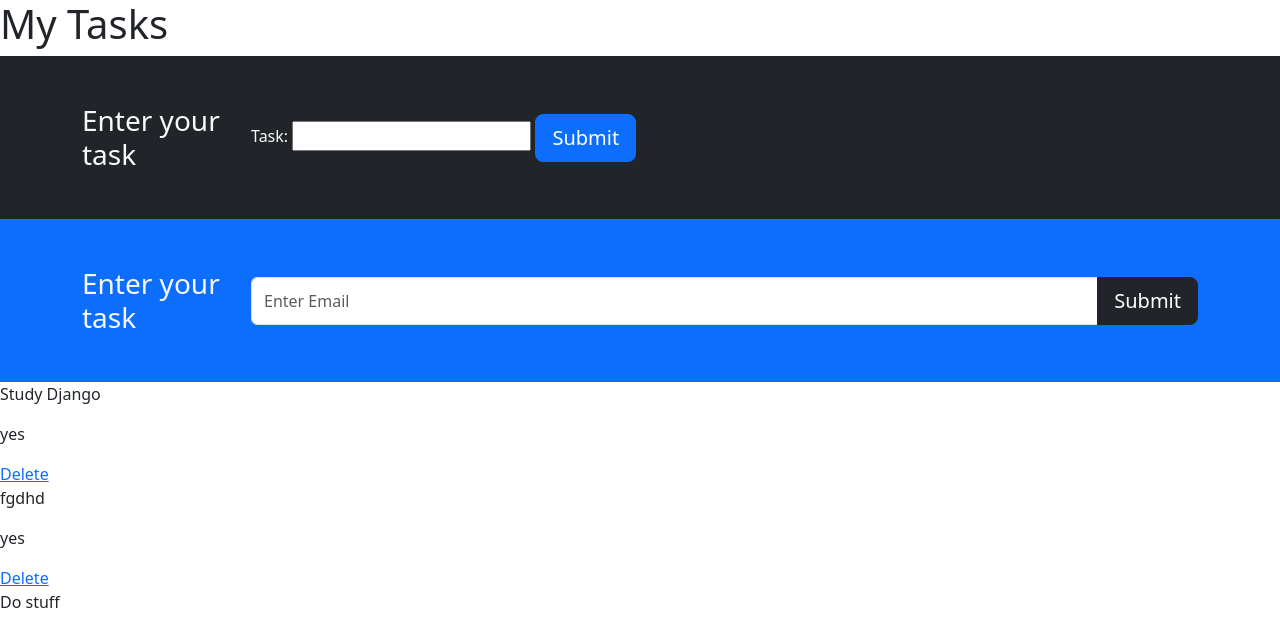
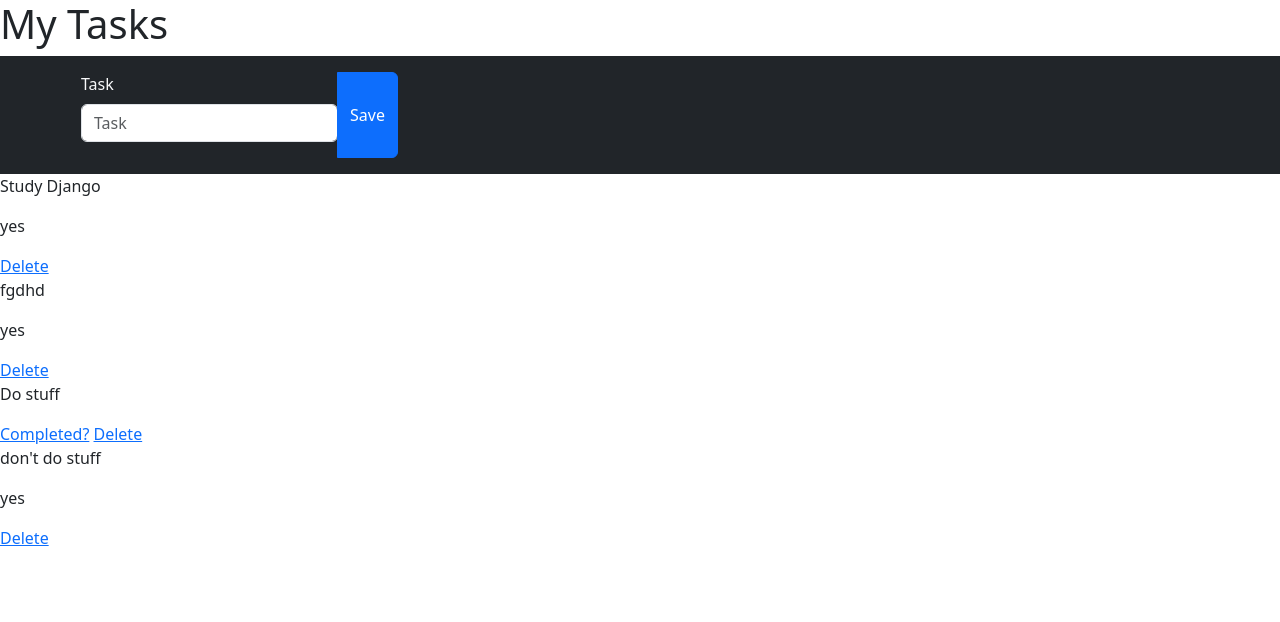
Before and after one commit to john-blanton-jr/my_tasks, a Django app: page /tasks/ in a window 1280 px wide. Shown: the top 622 px of the page. Run offline with Django 4.2, Linux system fonts and the light colour scheme; data comes from the database, SQL or seed files in the repository; some libraries are stand-ins or nearby versions.

Commit message:
start bootstrap styling, install django_bootstrap_input_group

```diff
--- a/my_tasks/settings.py
+++ b/my_tasks/settings.py
@@ -34,6 +34,7 @@
     # My apps
     'tasks.apps.TasksConfig',
     'django_bootstrap5',
+    'django_bootstrap_input_group',
 
     # Default django apps
     'django.contrib.admin',
--- a/tasks/static/css/tasks.css
+++ b/tasks/static/css/tasks.css
@@ -0,0 +1,4 @@
+.enter-task {
+  width: 60%;
+  background-color: orange;
+}
--- a/tasks/templates/base.html
+++ b/tasks/templates/base.html
@@ -1,4 +1,5 @@
 {% load static %}
+{% load django_bootstrap5 django_bootstrap_input_group %}
 <!DOCTYPE html>
 <html lang="en">
   <head>
--- a/tasks/templates/tasks/tasks.html
+++ b/tasks/templates/tasks/tasks.html
@@ -19,28 +20,16 @@
   </header> {% endcomment %}
   <main>
     <h1>My Tasks</h1>
-    <section class="bg-dark text-light p-5">
+    <section class="bg-dark text-light p-3 ">
       <div class="container">
-        <div class="d-md-flex justify-content-between align-items-center">
-          <h3 class="mb-3 mb-md-0">Enter your task</h3>
-          <div class="input-group">
-            <form method="post" action=".">
+        <div class="row">
+          <form method="post" action="." class="">
+            <div class="input-group">
               {% csrf_token %}
-              {{ form }}
-              <button type="button" class="btn btn-primary btn-lg">Submit</button>
-            </form>
-          </div>
-        </div>
-      </section>
-      <section class="bg-primary text-light p-5">
-        <div class="container">
-          <div class="d-md-flex justify-content-between align-items-center">
-            <h3 class="mb-3 mb-md-0">Enter your task</h3>
-            <div class="input-group ">
-              <input type="text" class="form-control" placeholder="Enter Email" />
-              <button class="btn btn-dark btn-lg" type="button">Submit</button>
+              {% bootstrap_form form show_label=False %}
+              {% bootstrap_button "Save" button_type="submit" button_class="btn-primary" %}
             </div>
-          </div>
+          </form>
         </div>
       </section>
       {% if tasks.all %}
```
Also changed, not shown: other parts of tasks/templates/tasks/tasks.html (+1 -0 lines).
